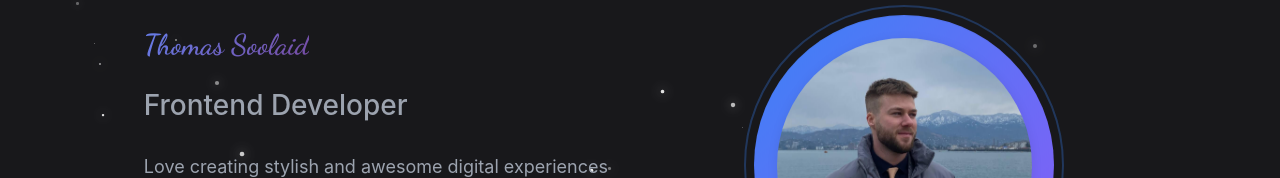
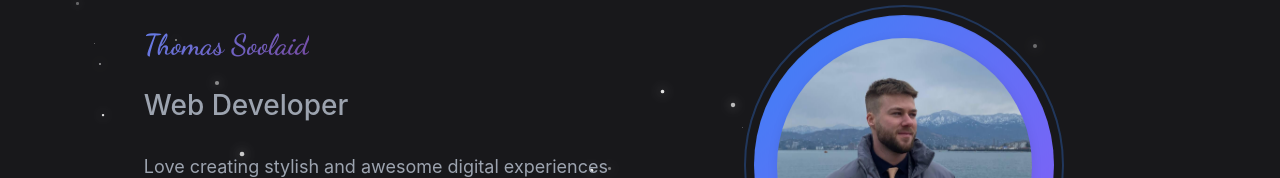
Before and after one commit to thomas9900/portfolio-c4, a React (Vite) app: page / in a window 1280 px wide. Shown: the part 273-451 px from the top of the page. Built offline with nearby package versions, Linux system fonts and the light colour scheme.

Commit message:
upated hero name

```diff
--- a/src/components/Hero.tsx
+++ b/src/components/Hero.tsx
@@ -79,7 +79,7 @@ const Hero = () => {
             <h1 className="hero__title">
               <span className="gradient-text">Thomas Soolaid</span>
             </h1>
-            <h2 className="hero__subtitle">Frontend Developer</h2>
+            <h2 className="hero__subtitle">Web Developer</h2>
             <p className="hero__description">
               Love creating stylish and awesome digital experiences<br />
             </p>
```
